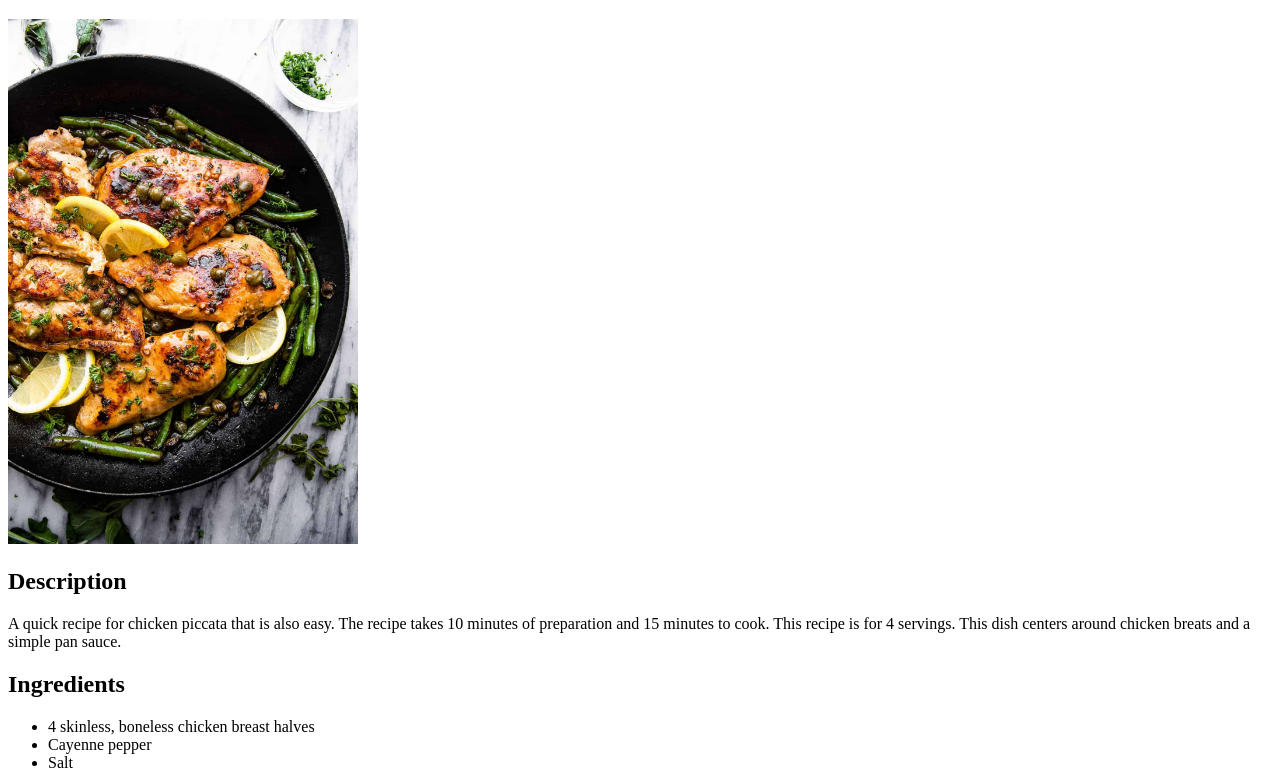
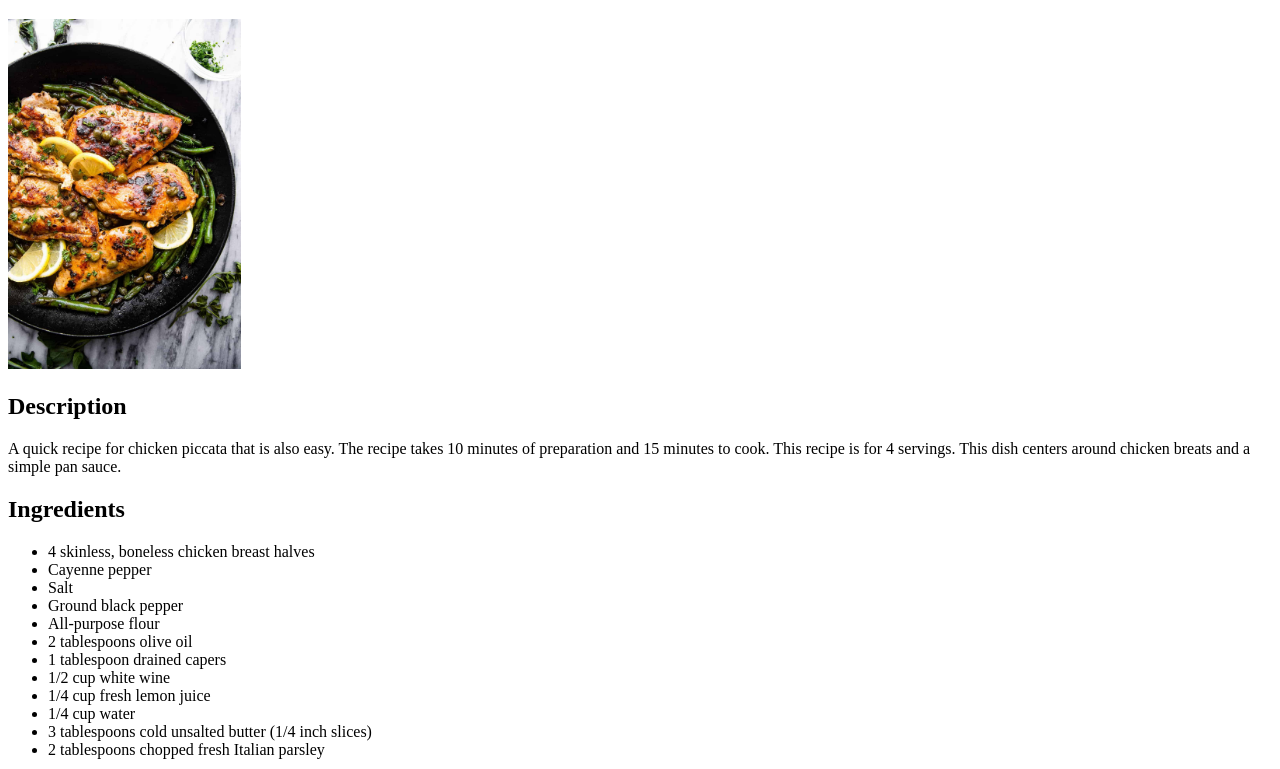
Before and after one commit to chalice-b/odin-recipes, a plain HTML site: page recipes/chicken.html in a window 1280 px wide. Shown: the part 61-830 px from the top of the page. Drawn offline with Linux system fonts and the light colour scheme.

Commit message:
Adjust image size to match other recipe pages

```diff
--- a/recipes/chicken.html
+++ b/recipes/chicken.html
@@ -7,7 +7,7 @@
 
     <body>
         <h1>Quick Chicken Piccata</h1>
-        <img src="../img/chicken.jpg" alt="Chicken Piccata" width="350">
+        <img src="../img/chicken.jpg" alt="Chicken Piccata" height="350">
 
         <h2>Description</h2>
         <p>
```
